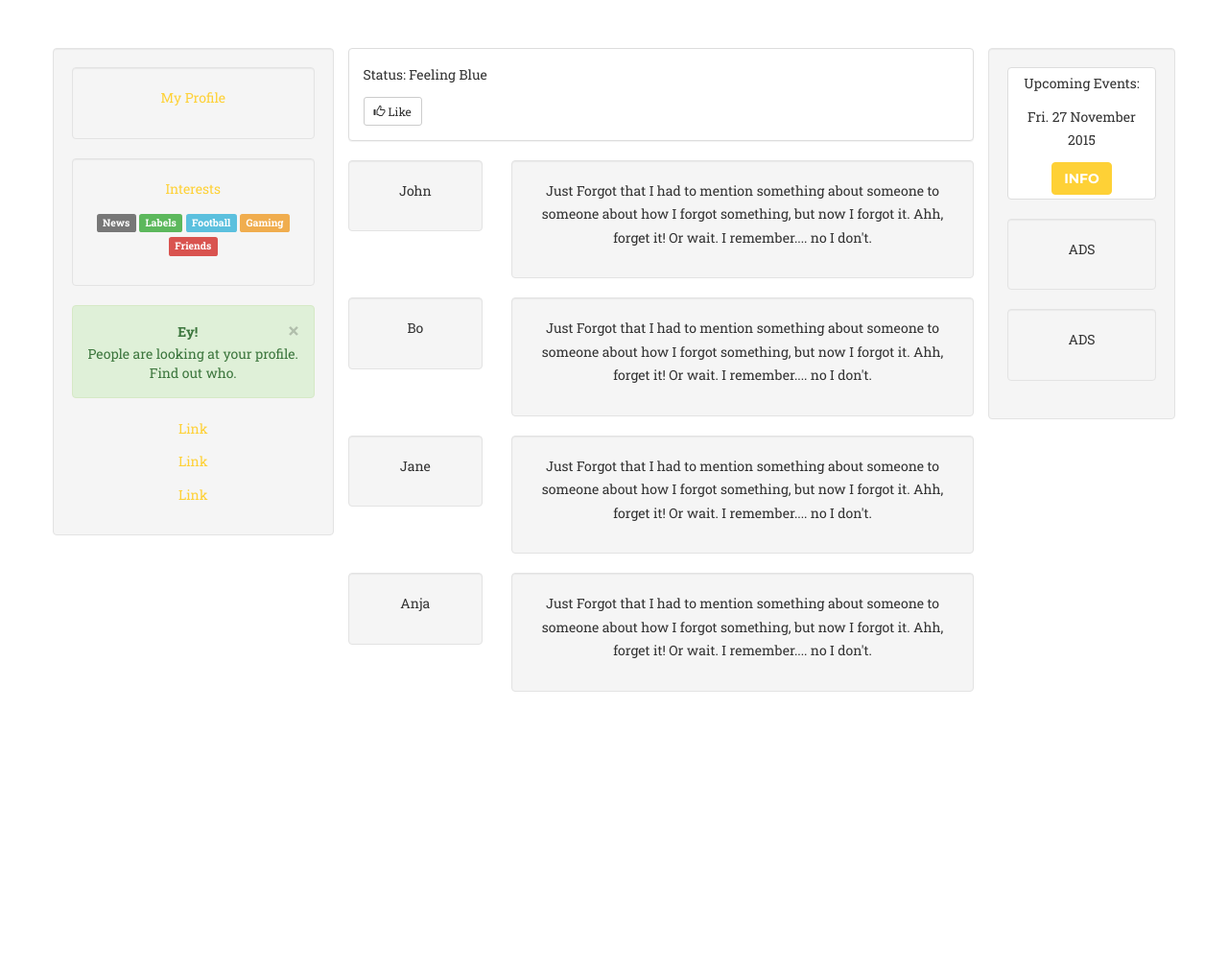
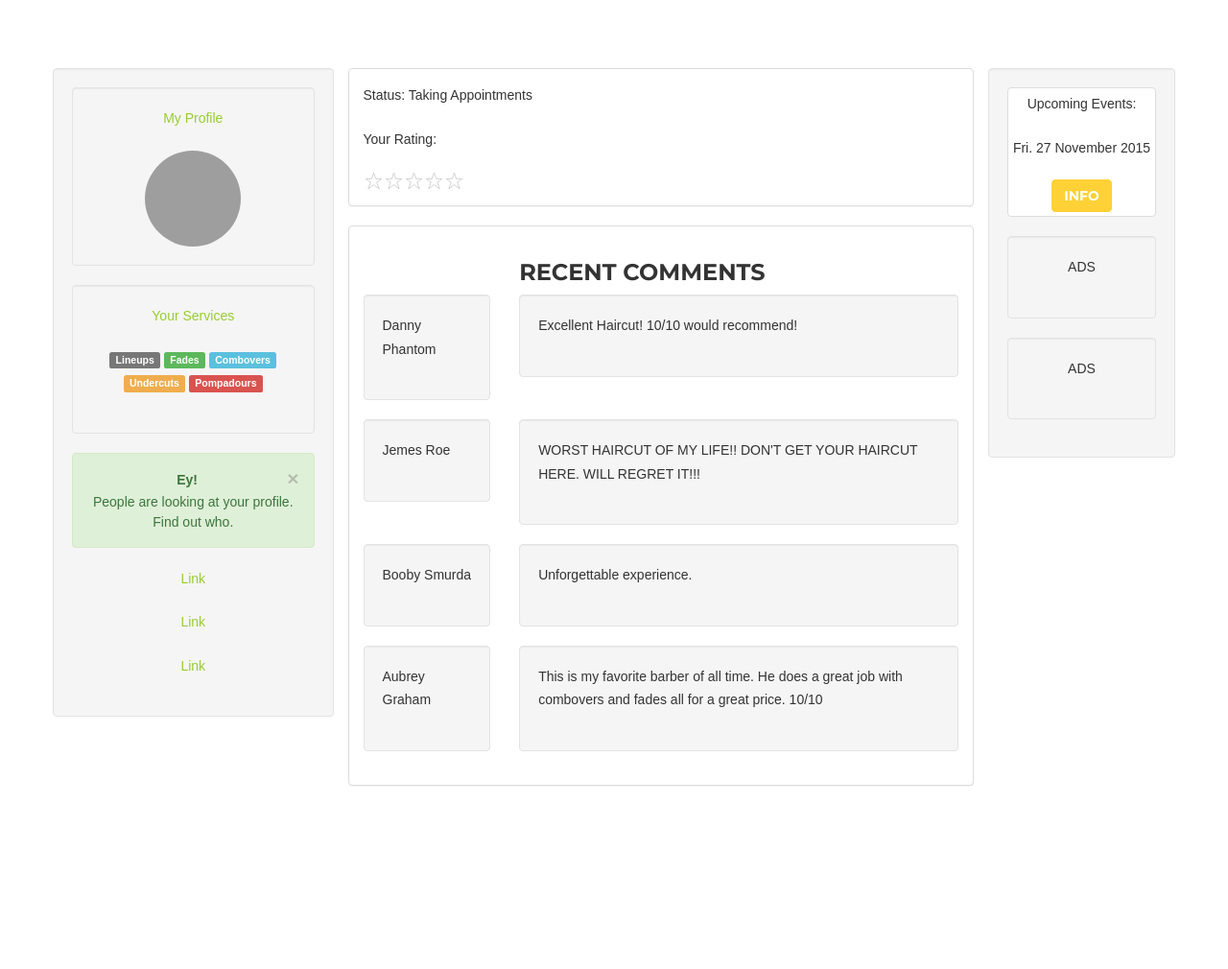
Before and after one commit to timtbanh/eclips, a Django app: page /account/barberhome.html in a window 1280 px wide. Shown: the part 100-1110 px from the top of the page at 96% size. Before the commit the page ends 821 px from the top, so only its background shows below. Run offline with Django 3.2, Linux system fonts and the light colour scheme; some libraries are stand-ins or nearby versions; some web fonts are replaced; grey boxes are pictures that could not be loaded.

Commit message:
Barber Home In Progress

```diff
--- /dev/null
+++ b/account/static/css/stylesheet.css
@@ -0,0 +1,54 @@
+body{
+  margin      : 0;
+  padding     : 1.5em;
+  font-family : sans-serif;
+  line-height : 1.5;
+}
+
+p{
+  margin  : 0 0 1.5em;
+  padding : 0;
+}
+
+a{
+  color           : #9c3;
+  text-decoration : none;
+}
+
+.starRating:not(old){
+  display        : inline-block;
+  width          : 7.5em;
+  height         : 1.5em;
+  overflow       : hidden;
+  vertical-align : bottom;
+}
+
+.starRating:not(old) > input{
+  margin-right : -100%;
+  opacity      : 0;
+}
+
+.starRating:not(old) > label{
+  display         : block;
+  float           : right;
+  position        : relative;
+  background      : url('star-off.svg');
+  background-size : contain;
+}
+
+.starRating:not(old) > label:before{
+  content         : '';
+  display         : block;
+  width           : 1.5em;
+  height          : 1.5em;
+  background      : url('star-on.svg');
+  background-size : contain;
+  opacity         : 0;
+  transition      : opacity 0.2s linear;
+}
+
+.starRating:not(old) > label:hover:before,
+.starRating:not(old) > label:hover ~ label:before,
+.starRating:not(:hover) > :checked ~ label:before{
+  opacity : 1;
+}
--- a/account/templates/account/barberhome.html
+++ b/account/templates/account/barberhome.html
@@ -26,7 +26,7 @@
     <!-- Theme CSS -->
     <link href="{% static 'css/agency.min.css' %}" rel="stylesheet">
     <link href="{% static 'css/barberhome.css' %}" rel="stylesheet">
-
+    <link href="{% static 'css/stylesheet.css' %}"rel="stylesheet">
 </head>
 
 <body id="page-top" class="index">
@@ -49,7 +49,7 @@
                     <a href="help.html">Help</a>
                 </li>
                 <li>
-                    <a href="index.html">Sign Out</a>
+                    <a href="/">Sign Out</a>
                 </li>
             </ul>
         </div>
@@ -63,17 +63,17 @@
             <div class="row">
                 <div class="col-sm-3 well">
                     <div class="well">
-                        <p><a href="#">My Profile</a></p>
-                        <!--<img src="bird.jpg" class="img-circle" height="65" width="65" alt="Avatar"> -->
+                        <p><a href="barberhome.html">My Profile</a></p>
+                        <img src="https://cdn-images-1.medium.com/max/640/1*O5p8rQJCFJYQz9hxTWfIuw.jpeg" class="img-circle" height="100" width="100" alt="Avatar">
                     </div>
                     <div class="well">
-                        <p><a href="#">Interests</a></p>
+                        <p><a href="#">Your Services</a></p>
                         <p>
-                            <span class="label label-default">News</span>
-                            <span class="label label-success">Labels</span>
-                            <span class="label label-info">Football</span>
-                            <span class="label label-warning">Gaming</span>
-                            <span class="label label-danger">Friends</span>
+                            <span class="label label-default">Lineups</span>
+                            <span class="label label-success">Fades</span>
+                            <span class="label label-info">Combovers</span>
+                            <span class="label label-warning">Undercuts</span>
+                            <span class="label label-danger">Pompadours</span>
                         </p>
                     </div>
                     <div class="alert alert-success fade in">
@@ -86,69 +86,90 @@
                     <p><a href="#">Link</a></p>
                 </div>
                 <div class="col-sm-7">
-
                     <div class="row">
                         <div class="col-sm-12">
                             <div class="panel panel-default text-left">
                                 <div class="panel-body">
-                                    <p contenteditable="true">Status: Feeling Blue</p>
-                                    <button type="button" class="btn btn-default btn-sm">
+                                    <p contenteditable="true">Status: Taking Appointments</p>
+                                    <!--<button type="button" class="btn btn-default btn-sm">
                                         <span class="glyphicon glyphicon-thumbs-up"></span> Like
-                                    </button>
+                                    </button>-->
+                                    <p>Your Rating:</p>
+                                    <span class="starRating">
+                                        <input id="rating5" type="radio" name="rating" value="5">
+                                        <label for="rating5">5</label>
+                                        <input id="rating4" type="radio" name="rating" value="4">
+                                        <label for="rating4">4</label>
+                                        <input id="rating3" type="radio" name="rating" value="3">
+                                        <label for="rating3">3</label>
+                                        <input id="rating2" type="radio" name="rating" value="2">
+                                        <label for="rating2">2</label>
+                                        <input id="rating1" type="radio" name="rating" value="1">
+                                        <label for="rating1">1</label>
+                                    </span>
                                 </div>
                             </div>
                         </div>
                     </div>
-
+                    <div class="panel panel-default text-left">
+                        <div class="panel-body">
+                            <div class="row">
+                                <div class="col-sm-3"></div>
+                                <div class="col-sm-9">
+                                    <h3 class="section-heading">Recent Comments</h3>
+                                </div>
+                            </div>
                             <div class="row">
                                 <div class="col-sm-3">
                                     <div class="well">
-                                <p>John</p>
+                                        <p>Danny Phantom</p>
                                         <!-- <img src="bird.jpg" class="img-circle" height="55" width="55" alt="Avatar"> -->
                                     </div>
                                 </div>
                                 <div class="col-sm-9">
                                     <div class="well">
-                                <p>Just Forgot that I had to mention something about someone to someone about how I forgot something, but now I forgot it. Ahh, forget it! Or wait. I remember.... no I don't.</p>
+                                        <p>Excellent Haircut! 10/10 would recommend!</p>
                                     </div>
                                 </div>
                             </div>
                             <div class="row">
                                 <div class="col-sm-3">
                                     <div class="well">
-                                <p>Bo</p>
+                                        <p>Jemes Roe</p>
                                         <!--<img src="bandmember.jpg" class="img-circle" height="55" width="55" alt="Avatar"> -->
                                     </div>
                                 </div>
                                 <div class="col-sm-9">
                                     <div class="well">
-                                <p>Just Forgot that I had to mention something about someone to someone about how I forgot something, but now I forgot it. Ahh, forget it! Or wait. I remember.... no I don't.</p>
+                                        <p>WORST HAIRCUT OF MY LIFE!! DON'T GET YOUR HAIRCUT HERE. WILL REGRET IT!!!</p>
                                     </div>
                                 </div>
                             </div>
                             <div class="row">
                                 <div class="col-sm-3">
                                     <div class="well">
-                                <p>Jane</p>
+                                        <p>Booby Smurda</p>
                                         <!-- <img src="bandmember.jpg" class="img-circle" height="55" width="55" alt="Avatar"> -->
                                     </div>
                                 </div>
                                 <div class="col-sm-9">
                                     <div class="well">
-                                <p>Just Forgot that I had to mention something about someone to someone about how I forgot something, but now I forgot it. Ahh, forget it! Or wait. I remember.... no I don't.</p>
+                                        <p>Unforgettable experience.</p>
                                     </div>
                                 </div>
                             </div>
                             <div class="row">
                                 <div class="col-sm-3">
                                     <div class="well">
-                                <p>Anja</p>
+                                        <p>Aubrey Graham</p>
                                         <!--<img src="bird.jpg" class="img-circle" height="55" width="55" alt="Avatar"> -->
                                     </div>
                                 </div>
                                 <div class="col-sm-9">
                                     <div class="well">
-                                <p>Just Forgot that I had to mention something about someone to someone about how I forgot something, but now I forgot it. Ahh, forget it! Or wait. I remember.... no I don't.</p>
+                                        <p>This is my favorite barber of all time. He does a great job with combovers and fades all for a great price. 10/10</p>
+                                    </div>
+                                </div>
                             </div>
                         </div>
                     </div>
```
Also changed, not shown: account/static/css/star-off.svg (added), account/static/css/star-on.svg (added), 6 other files. Lines whose indentation alone changed are shown as unchanged.
